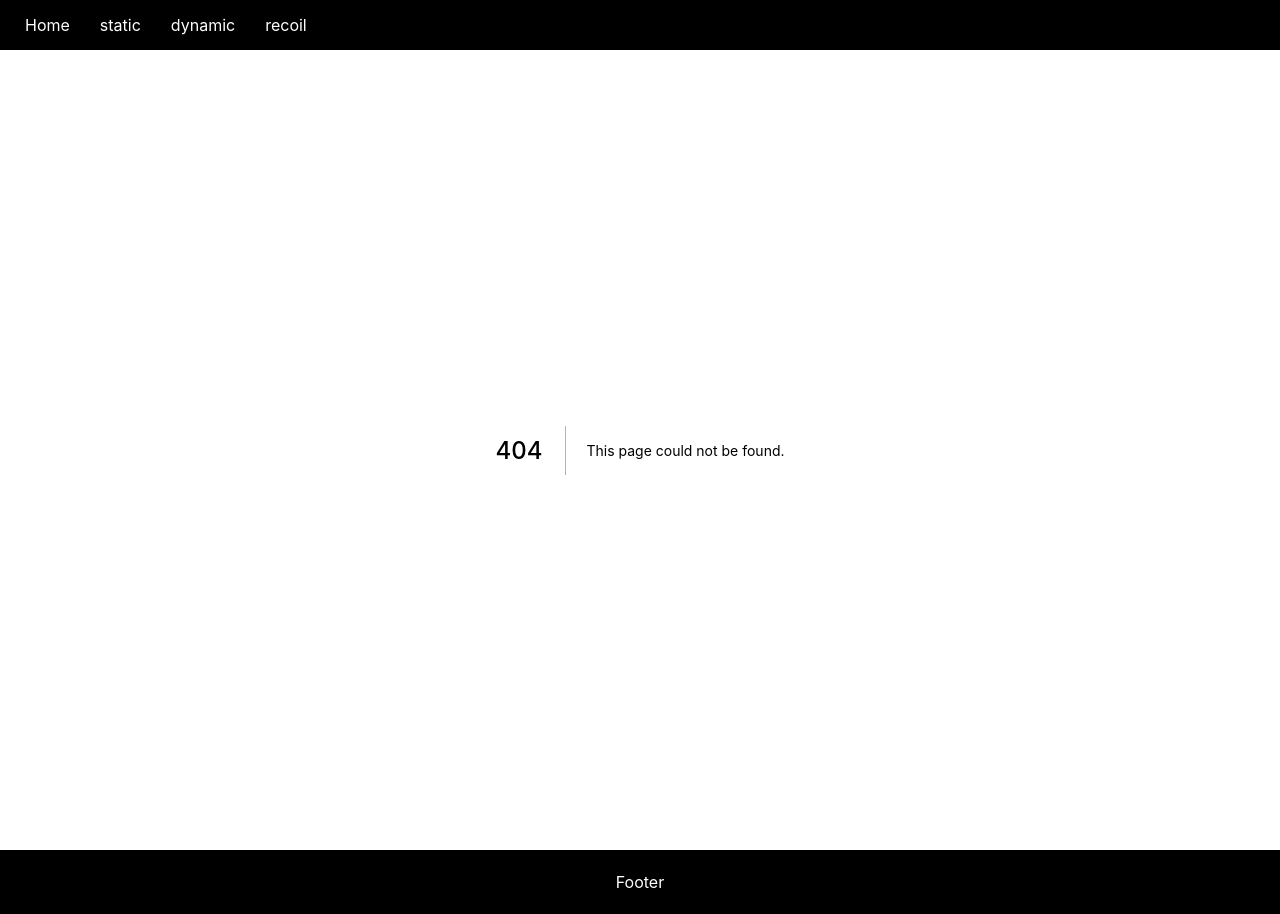
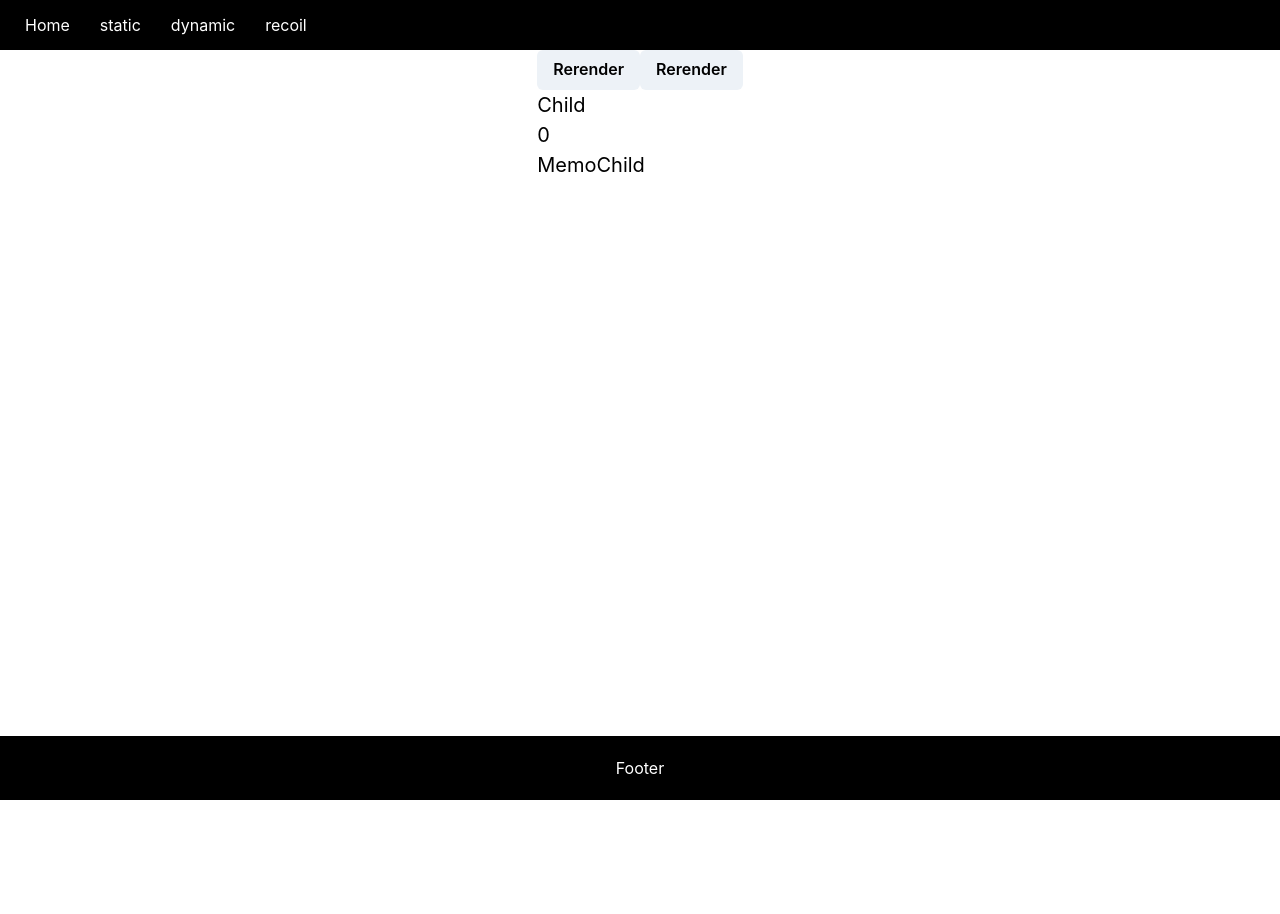
Before and after one commit to nshen/my-react-starter-2021, a Next.js app: page /examples/memo in a window 1280 px wide. Before the commit this address had no page. After the commit the page ends 800 px from the top, so only its background shows below. Built offline with nearby package versions, Linux system fonts and the light colour scheme.

Commit message:
feat: add a memo sample

```diff
--- /dev/null
+++ b/pages/examples/memo.tsx
@@ -0,0 +1,27 @@
+import { Button } from "@chakra-ui/react";
+import React, { useState, useRef, memo, useMemo } from "react";
+
+const ChildComponent = ({ name }: { name: string }) => {
+  console.log(name);
+  return <div>{name}</div>;
+};
+
+// memo 后 如果props不改，就不会重新渲染
+const MemoChildComponent = memo(ChildComponent);
+
+const ParentComponent = () => {
+  const [state1, setState1] = useState(0);
+  const memoizedValue = useMemo(() => String(state1), [state1]);
+  console.log("Parent");
+  return (
+    <div>
+      <Button onClick={() => setState1(Math.random())}>Rerender</Button>
+      <Button onClick={() => setState1(1)}>Rerender</Button>
+      <ChildComponent name="Child" />
+      <ChildComponent name={memoizedValue} />
+      <MemoChildComponent name="MemoChild" />
+    </div>
+  );
+};
+
+export default ParentComponent;
```
